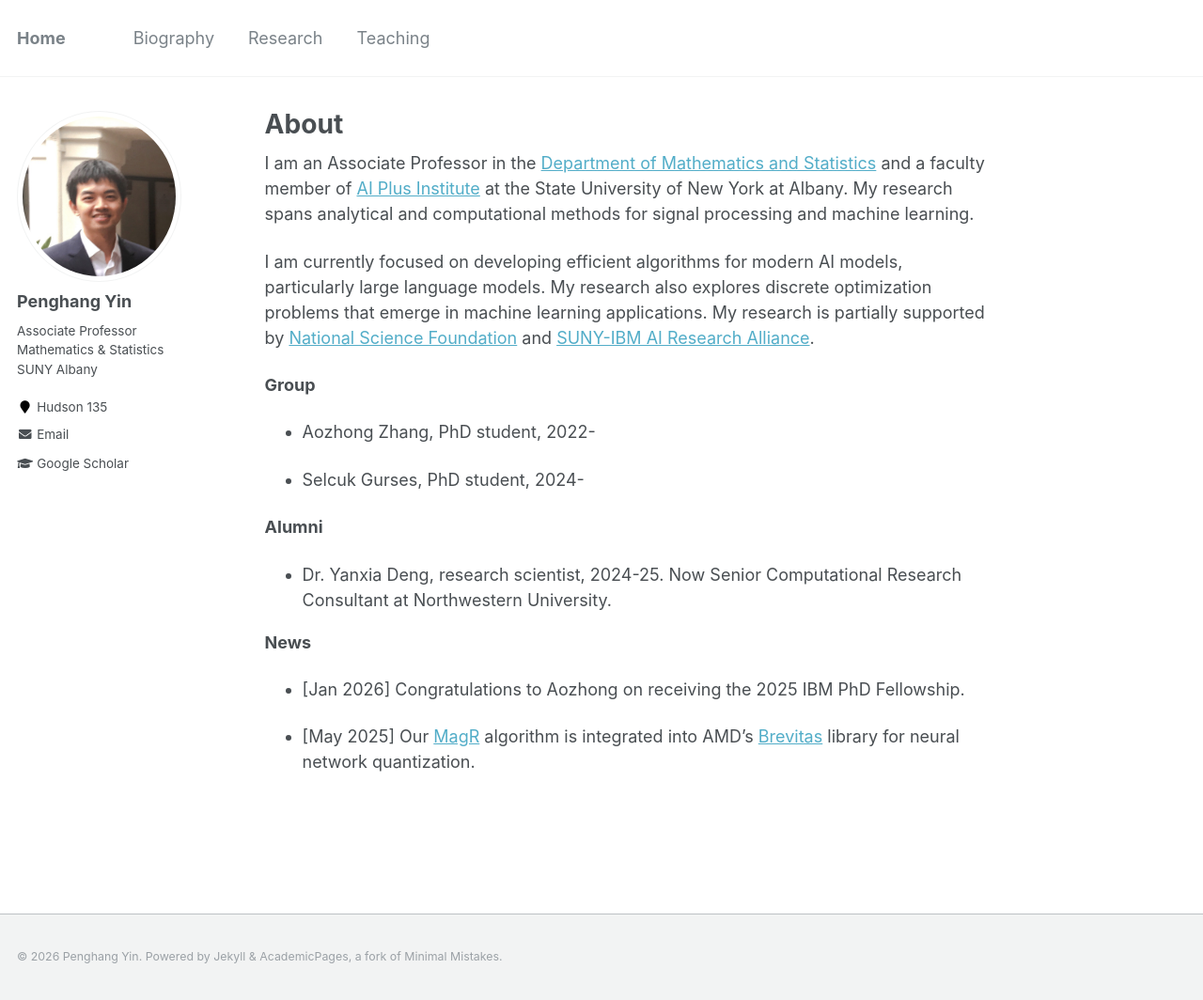
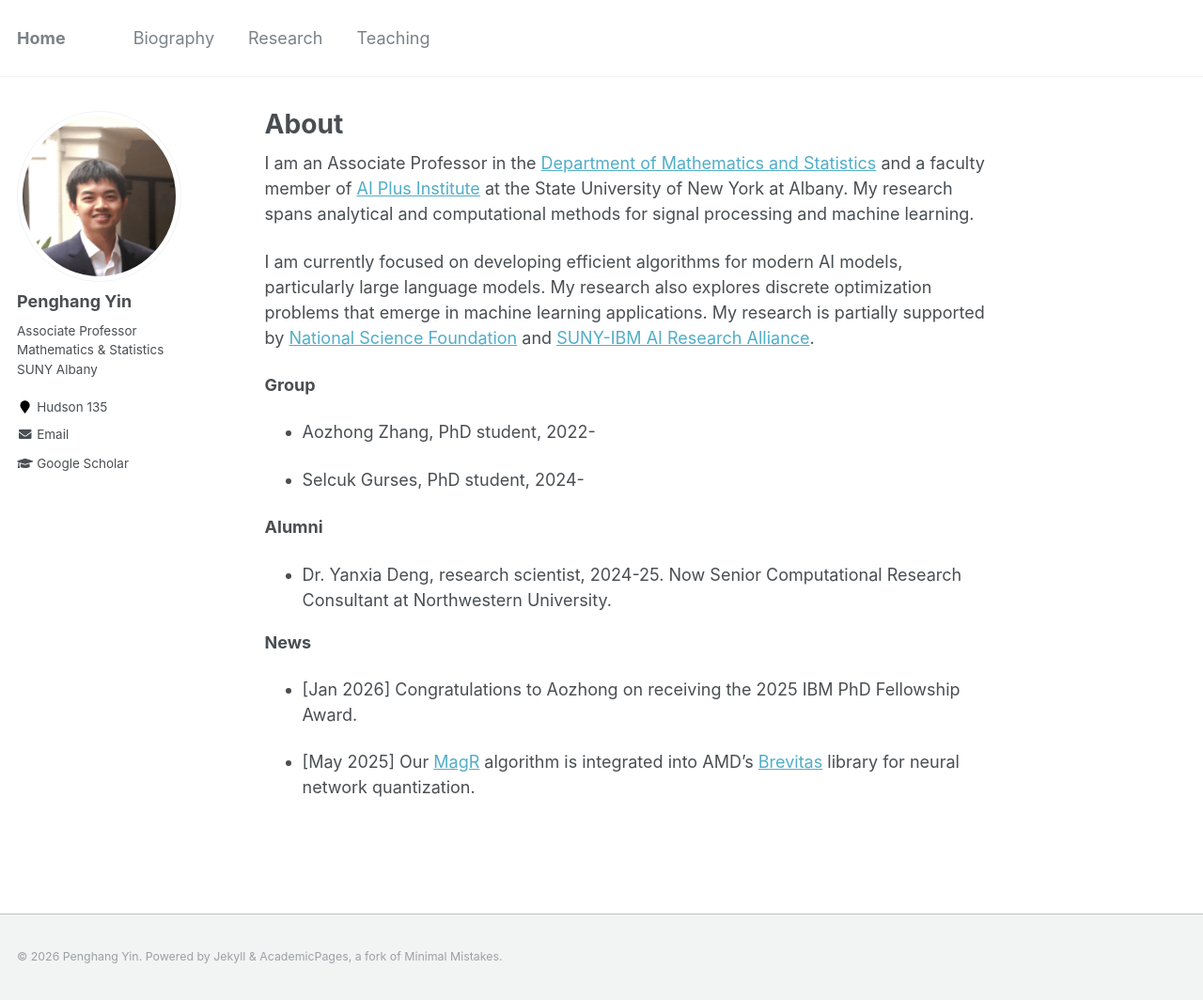
Before and after one commit to yin-penghang/yin-penghang.github.io, a Jekyll site: the page built from _pages/about.md, in a window 1280 px wide and 1064 px high. Shown: the whole window at 94% size. Built offline with Jekyll 4.4.1, drawn with Linux system fonts in a browser that asks for light colours.

Commit message:
Update about.md

```diff
--- a/_pages/about.md
+++ b/_pages/about.md
@@ -23,6 +23,6 @@ I am currently focused on developing efficient algorithms for modern AI models,
 
 **News**
 
-- [Jan 2026] Congratulations to Aozhong on receiving the 2025 IBM PhD Fellowship.
+- [Jan 2026] Congratulations to Aozhong on receiving the 2025 IBM PhD Fellowship Award.
 
 - [May 2025] Our [MagR](https://proceedings.neurips.cc/paper_files/paper/2024/file/9a987c98a7f36cc83f9065df3ca4f9e0-Paper-Conference.pdf) algorithm is integrated into AMD's [Brevitas](https://github.com/Xilinx/brevitas) library for neural network quantization.
```
